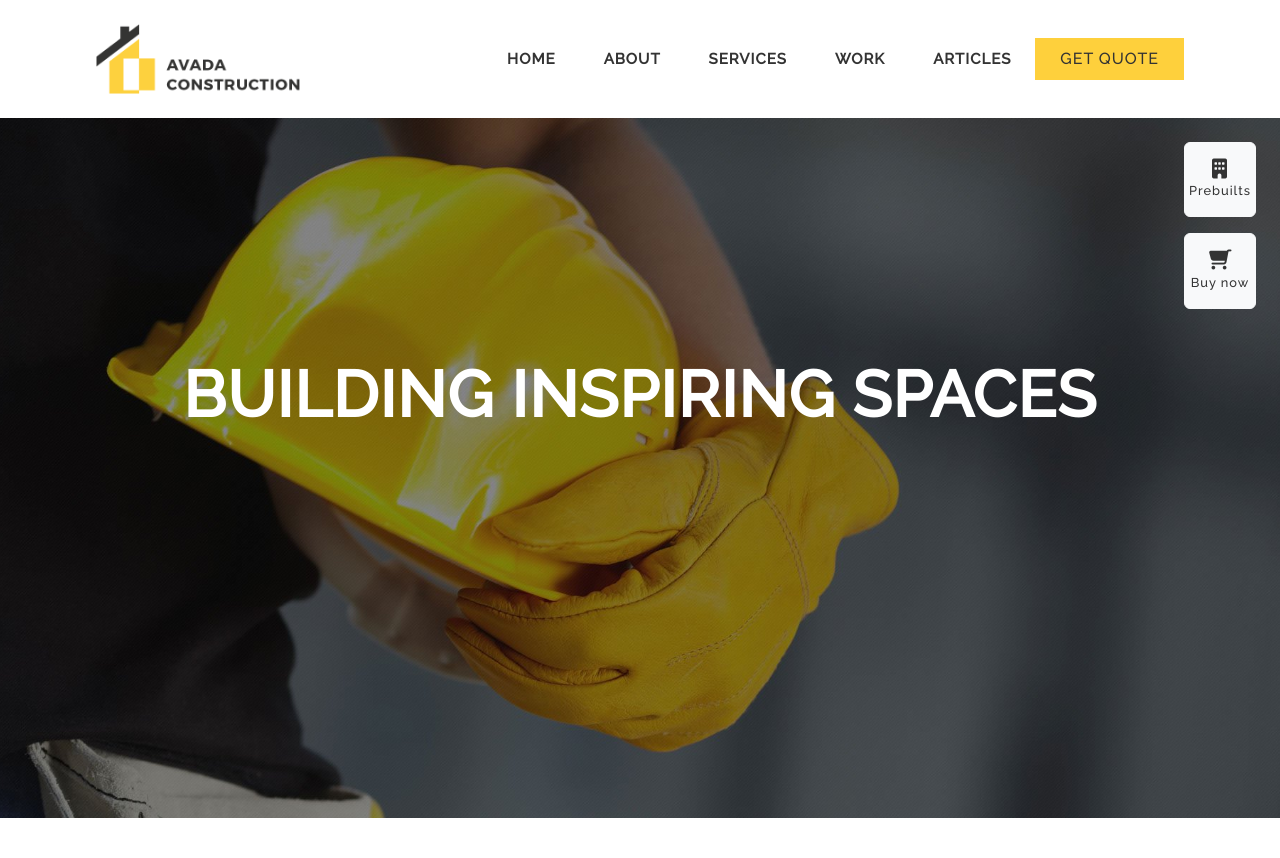
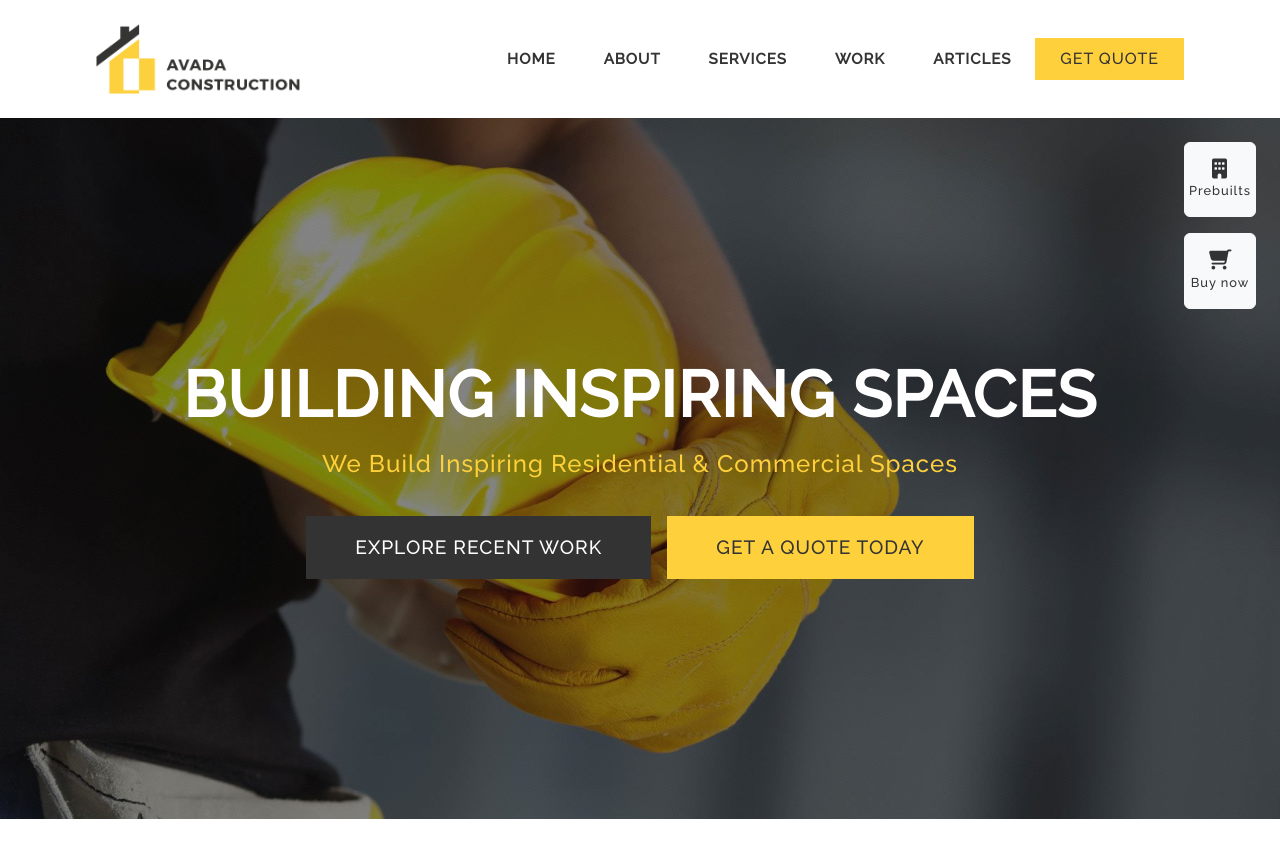
Before and after one commit to pierluigicarrieri/proj-html-vuejs, a Vue app: page / in a window 1280 px wide. Shown: the top 858 px of the page. After the commit the page ends 819 px from the top, so only its background shows below. Built offline with nearby package versions, Linux system fonts and the light colour scheme.

Commit message:
Done jumbo, put transition effects on btns

```diff
--- a/src/components/TheHeader.vue
+++ b/src/components/TheHeader.vue
@@ -21,21 +21,19 @@ export default {
                     </button>
                 </div>
             </div>
-            <h1 class="py-4 text-center">BUILDING INSPIRING SPACES</h1>
-            <h5></h5>
-            <div></div>
+            <h1 class="pt-4 pb-2 text-center">BUILDING INSPIRING SPACES</h1>
+            <h4 class="text-center">We Build Inspiring Residential & Commercial Spaces</h4>
+            <div class="btn-container text-center">
+                <button class="btn rounded-0 px-5 py-3 me-2">EXPLORE RECENT WORK</button>
+                <button class="btn rounded-0 px-5 py-3 ms-2">GET A QUOTE TODAY</button>
+            </div>
         </div>
     </header>
 </template>
 
 <style scoped>
 
-    header {
-        height: 800px;
-    }
-
     .jumbo {
-        height: 700px;
         background-image: url("../assets/images/home-slider-62528242.jpg");
         background-size: cover;
         background-position: center;
@@ -52,4 +50,36 @@ export default {
         color: var(--custom-color-1);
     }
 
+    h4 {
+        color: var(--custom-color-2);
+    }
+
+    .btn-container {
+        padding-top: 30px;
+        padding-bottom: 240px;
+    }
+    .btn-container > button:first-child {
+        font-size: 1.2rem;
+        color: var(--custom-color-1);
+        background-color: var(--custom-color-3);
+        transition: background-color 0.3s, color 0.3s;
+    }
+
+    .btn-container > button:first-child:hover {
+        color: var(--custom-color-3);
+        background-color: var(--custom-color-2);
+    }
+
+    .btn-container > button:last-child {
+        font-size: 1.2rem;
+        color: var(--custom-color-3);
+        background-color: var(--custom-color-2);
+        transition: background-color 0.3s, color 0.3s;
+    }
+
+    .btn-container > button:last-child:hover {
+        color: var(--custom-color-1);
+        background-color: var(--custom-color-3);
+    }
+
 </style>
```
